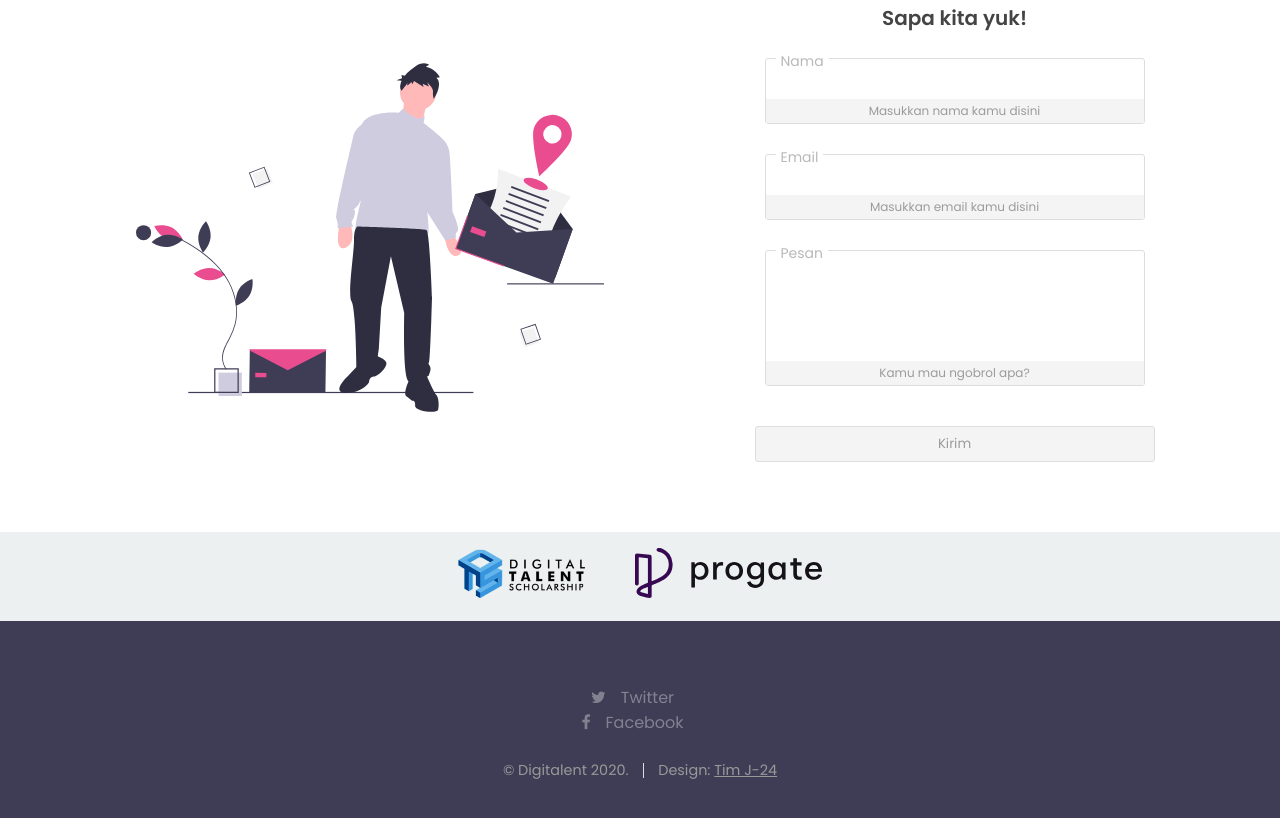
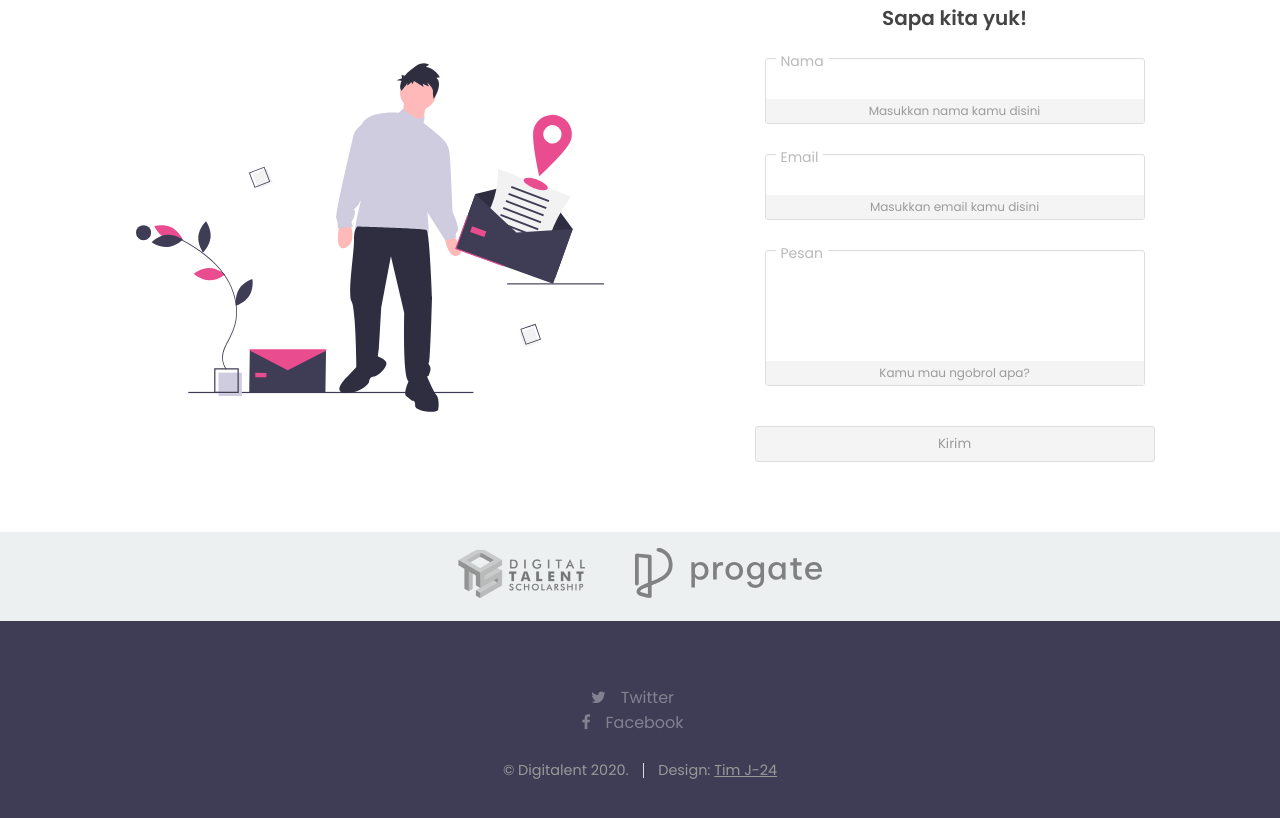
Before and after one commit to vivianazalia/DTS2020-J24.github.io, a plain HTML site: page index.html in a window 1280 px wide. Shown: the part 1714-2532 px from the top of the page. Drawn offline with Linux system fonts and the light colour scheme.

Commit message:
grayscaled logo + hover effect

```diff
--- a/assets/css/style.css
+++ b/assets/css/style.css
@@ -415,6 +415,14 @@ body, html{
   }
   .partners img{
     height: 50px;
+    filter: grayscale(100%);
+    opacity: 0.5;
+    cursor: pointer;
+    transition: all .3s;
+  }
+  .partners img:hover{
+    filter: grayscale(0%);
+    opacity: 1;
   }
   .partners div {
     padding: 1rem 1.5rem;
```
